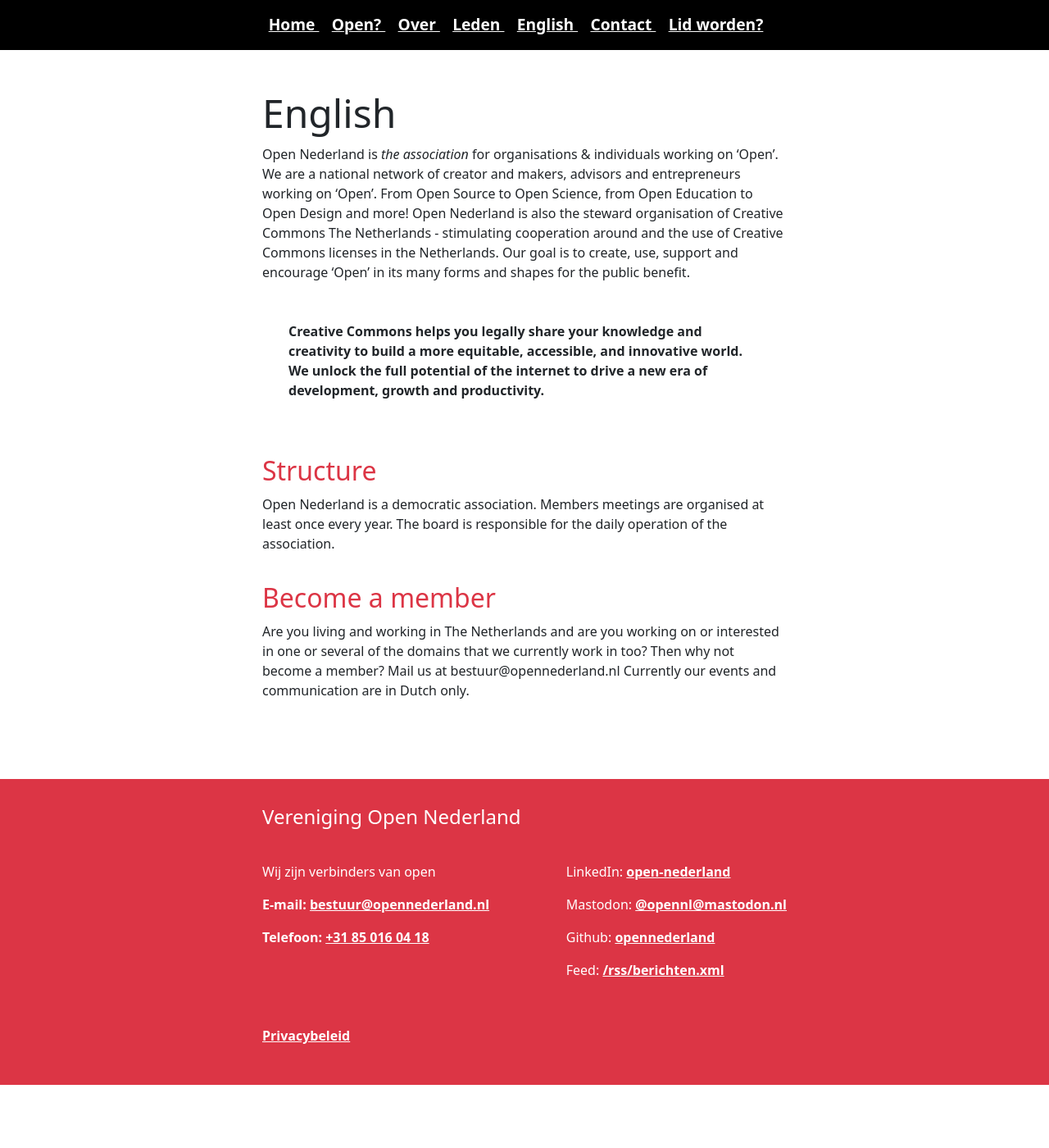
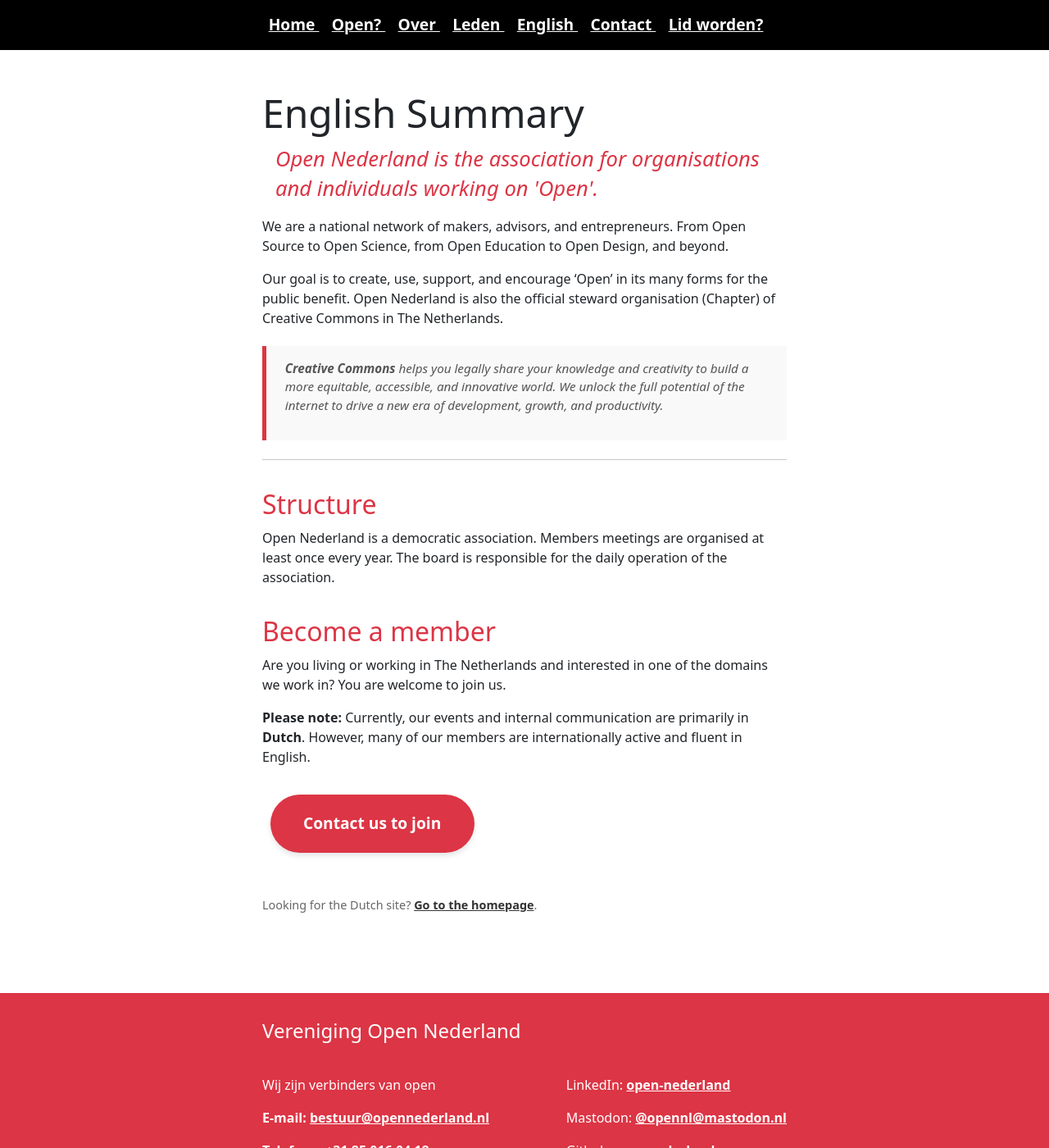
Before and after one commit to opennederland/www.opennederland.nl, a Jekyll site: the page built from pages/english.md, in a window 1280 px wide and 1400 px high. Shown: the whole window at 82% size. Built offline with Jekyll 4.4.1, drawn with Linux system fonts in a browser that asks for light colours.

Commit message:
Updated english page.

```diff
--- a/pages/english.md
+++ b/pages/english.md
@@ -1,13 +1,22 @@
 ---
 layout: default
-title: English
+title: English Summary
 permalink: /english/
+menu_title: English
 order: 6
 ---
-Open Nederland is <em>the association</em> for organisations & individuals working on 'Open'. We are a national network of creator and makers, advisors and entrepreneurs working on 'Open'.
-From Open Source to Open Science, from Open Education to Open Design and more! Open Nederland is also the steward organisation of Creative Commons The Netherlands - stimulating cooperation around and the use of Creative Commons licenses in the Netherlands. Our goal is to create, use, support and encourage 'Open' in its many forms and shapes for the public benefit.
 
-<p style="padding: 2em; font-weight: 900">Creative Commons helps you legally share your knowledge and creativity to build a more equitable, accessible, and innovative world. We unlock the full potential of the internet to drive a new era of development, growth and productivity.</p>
+<p class="mission-statement" style="text-align: left; margin-top: 0;">
+    Open Nederland is <em>the association</em> for organisations and individuals working on 'Open'.
+</p>
+
+We are a national network of makers, advisors, and entrepreneurs. From Open Source to Open Science, from Open Education to Open Design, and beyond.
+
+Our goal is to create, use, support, and encourage 'Open' in its many forms for the public benefit. Open Nederland is also the official steward organisation (Chapter) of Creative Commons in The Netherlands.
+
+> **Creative Commons** helps you legally share your knowledge and creativity to build a more equitable, accessible, and innovative world. We unlock the full potential of the internet to drive a new era of development, growth, and productivity.
+
+<hr />
 
 ### Structure
 
@@ -15,4 +24,16 @@
 
 ### Become a member
 
-Are you living and working in The Netherlands and are you working on or interested in one or several of the domains that we currently work in too? Then why not become a member? Mail us at bestuur@opennederland.nl Currently our events and communication are in Dutch only.
+Are you living or working in The Netherlands and interested in one of the domains we work in? You are welcome to join us.
+
+**Please note:** Currently, our events and internal communication are primarily in **Dutch**. However, many of our members are internationally active and fluent in English.
+
+<div style="margin-top: 1.5em;">
+    <a href="mailto:bestuur@opennederland.nl" class="main-item">
+        Contact us to join
+    </a>
+</div>
+
+<div style="margin-top: 3em; font-size: 0.9em; color: #666;">
+    <p>Looking for the Dutch site? <a href="/">Go to the homepage</a>.</p>
+</div>
```
